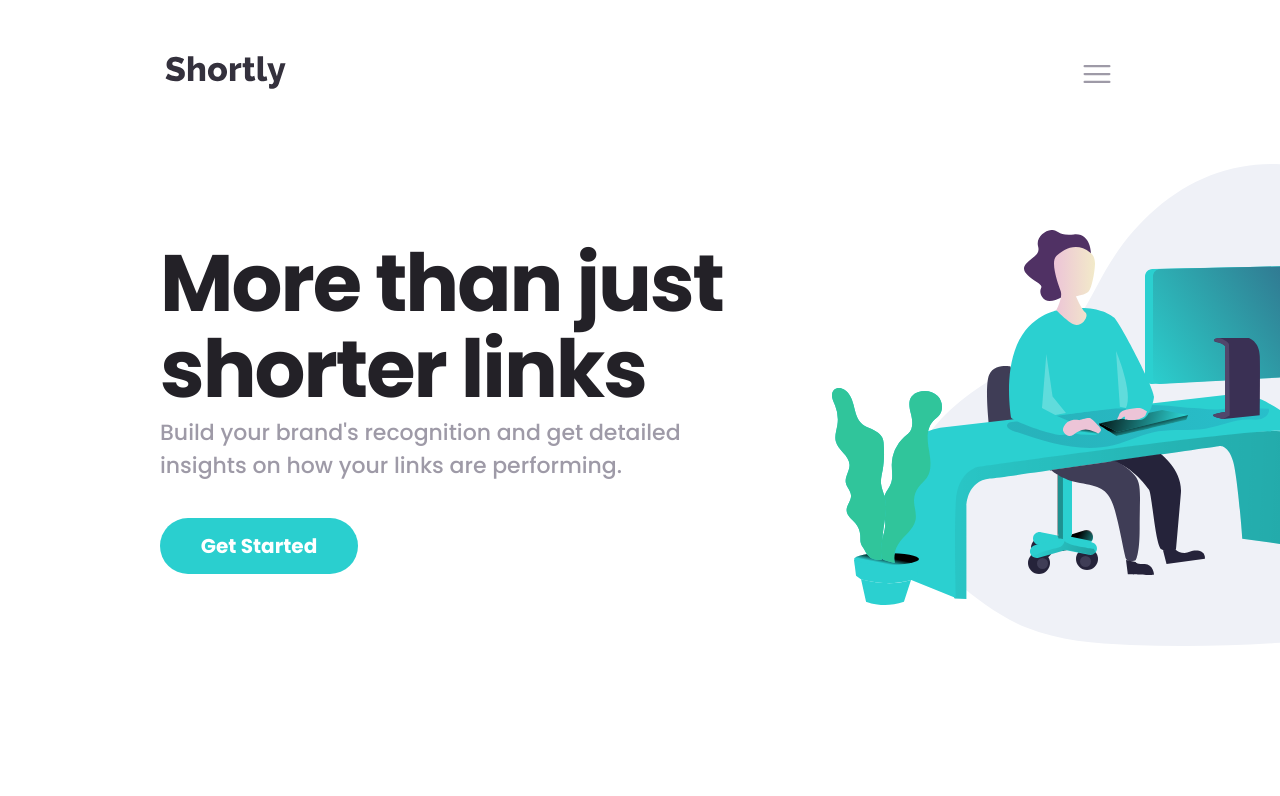
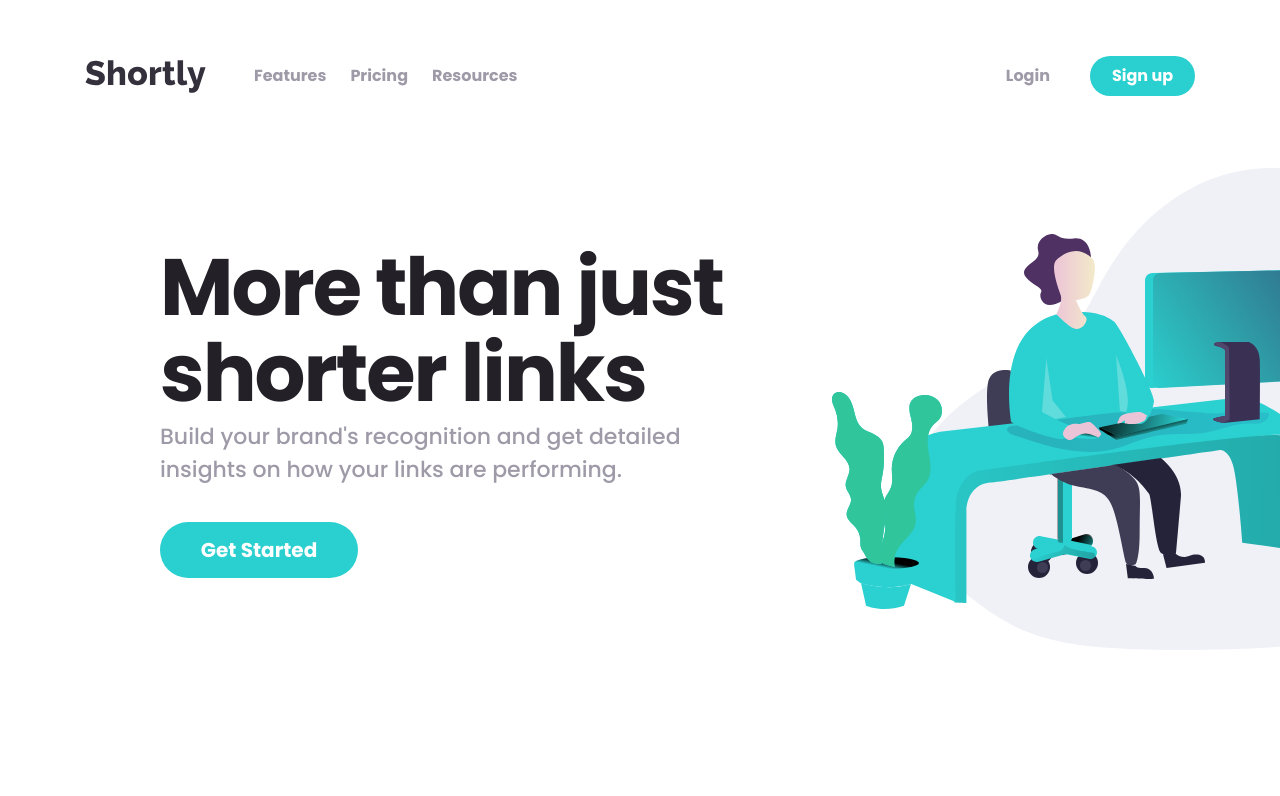
Before and after one commit to YokoMentor/url-shortening-api, a React (Vite) app: page / in a window 1280 px wide. Shown: the top 796 px of the page. Built offline with nearby package versions, Linux system fonts and the light colour scheme.

Commit message:
Menu layout and visibility for desktop

```diff
--- a/src/Menu.jsx
+++ b/src/Menu.jsx
@@ -18,8 +18,9 @@ function Menu() {
 
   return (
     <div>
+      <div className='md:hidden'>
         <div className='flex justify-center items-center'>
-        <div className='flex flex-row justify-between px-5 md:px-20 mb-8 md:mb-17 mt-10 md:mt-14 w-full md:w-[1110px]'>
+          <div className='flex flex-row justify-between px-5 mb-8 mt-10 w-full'>
             <div>
               <img src={logo} alt="logo"></img>
             </div>
@@ -30,6 +31,25 @@ function Menu() {
         </div>
         {dropDownMenuIsVisible && <DropDownMenu/>}
       </div>
+      <div className='hidden md:flex justify-center items-center'>
+        <div className='flex flex-row justify-between mb-8 mb-17 mt-10 mt-14 w-[1110px]'>
+          <div className='flex flex-row justify-center items-center font-bold text-gray-500'>
+            <div className='mr-12'>
+              <img src={logo} alt="logo"></img>
+            </div>
+            <div className='mr-6 cursor-pointer hover:text-gray-950'>Features</div>
+            <div className='mr-6 cursor-pointer hover:text-gray-950'>Pricing</div>
+            <div className='cursor-pointer hover:text-gray-950'>Resources</div>
+          </div>
+          <div className='flex flex-row justify-center items-center font-bold'>
+            <div className='text-gray-500 cursor-pointer hover:text-gray-950'>Login</div>
+            <button className='w-[105px] h-[40px] rounded-full bg-primary-blue hover:bg-hover cursor-pointer text-white ml-10'>Sign up</button>
+          </div>
+        </div>
+      </div>
+    </div>
+
+
   )
 }
 
```
Lines whose indentation alone changed are shown as unchanged.
